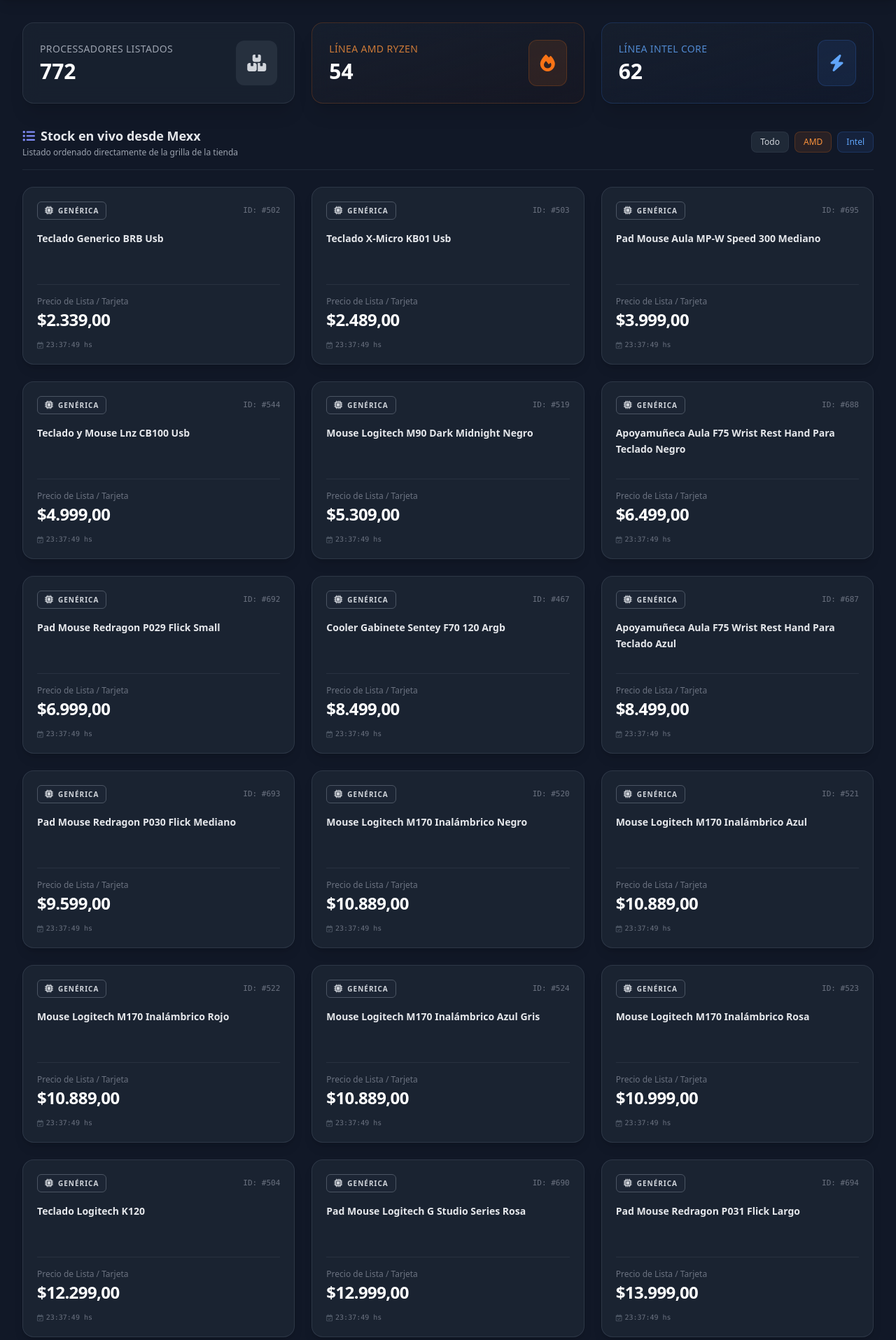
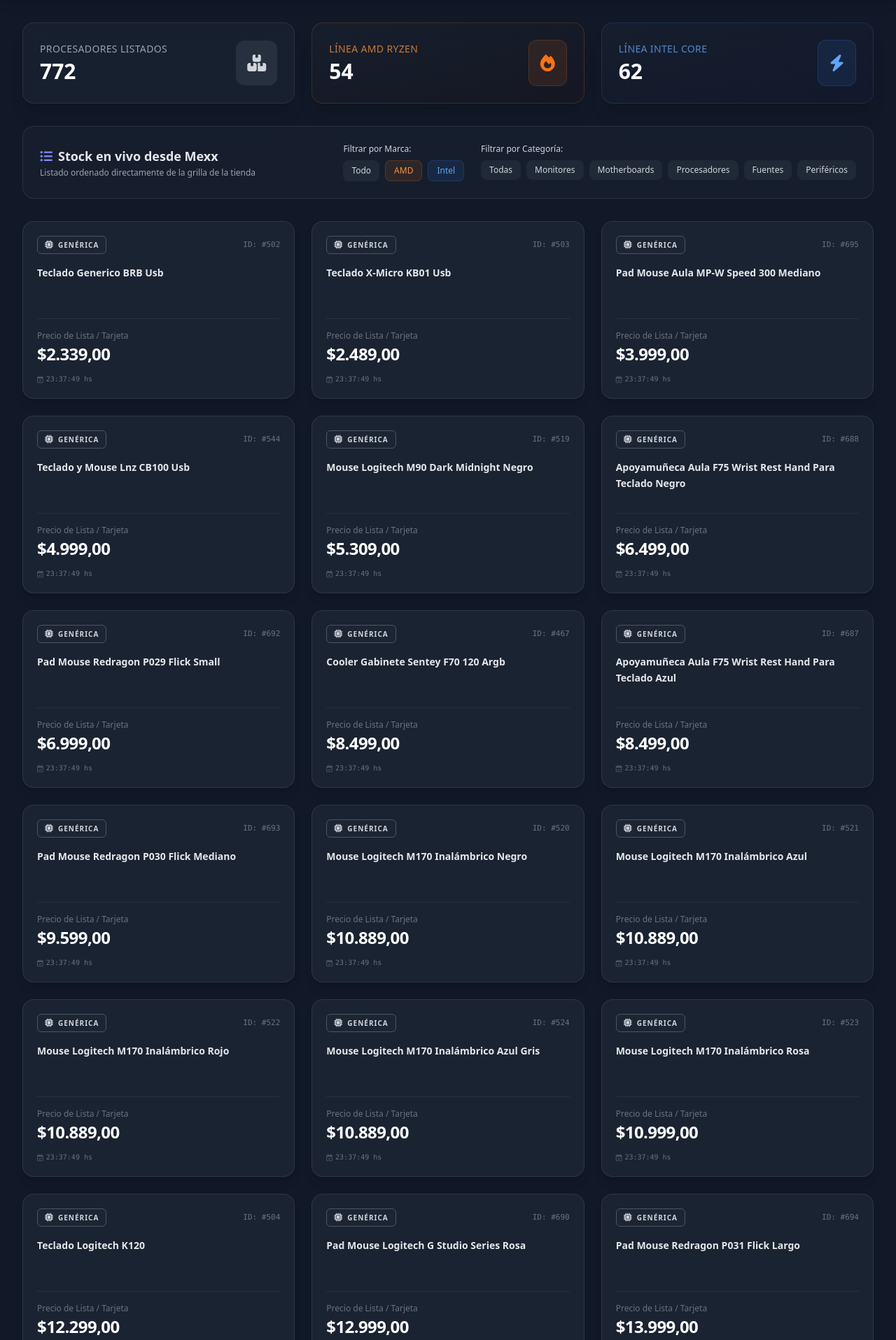
Before and after one commit to Santiago-Penalver/mexx-scraper, a Flask app: page / in a window 1280 px wide. Shown: the part 77-1992 px from the top of the page at 70% size. Run offline with Flask 3, Linux system fonts and the light colour scheme; data comes from the database, SQL or seed files in the repository; some libraries are stand-ins or nearby versions.

Commit message:
feat(filters): Agregado filtros por categoría usando HTMX

```diff
--- a/app.py
+++ b/app.py
@@ -24,18 +24,38 @@ def index():
 
 @app.route("/filtrar")
 def filtrar_productos():
-     marca_indicada = request.args.get('marca', 'Todo')
-     conexion = sqlite3.connect("mexxlista.db")
-     conexion.row_factory = sqlite3.Row
-     cursor = conexion.cursor()
+    marca_indicada = request.args.get('marca', 'Todo')
+    categoria_indicada = request.args.get('categoria', 'Todo')
 
-     if marca_indicada == "Todo":
-          cursor.execute("SELECT id, nombre, precio, marca, fecha FROM precios_lista ORDER BY precio ASC")
-     else:
-          cursor.execute("SELECT id, nombre, precio, marca, fecha FROM precios_lista WHERE marca = ? ORDER BY precio ASC", (marca_indicada,))
-     productos = cursor.fetchall()
-     conexion.close
-     return render_template("productos_cards.html", productos=productos)
+    conexion = sqlite3.connect("mexxlista.db")
+    conexion.row_factory = sqlite3.Row
+    cursor = conexion.cursor()
+
+    # Base de la consulta
+    query = "SELECT id, nombre, precio, marca, fecha, categoria FROM precios_lista WHERE 1=1"
+    params = []
+
+    # Filtro de marcas
+    if marca_indicada != "Todo":
+        query += " AND marca = ?"
+        params.append(marca_indicada)
+
+    # Filtro de categorías
+    if categoria_indicada != "Todo":
+         if categoria_indicada == "Periféricos":
+              query += " AND categoria IN ('Teclados y Mouses', 'Audio y Microfonos')"
+
+         else:
+               query += " AND categoria = ?"
+               params.append(categoria_indicada)
+
+         query += " ORDER BY precio ASC"
+
+    cursor.execute(query, params)
+    productos = cursor.fetchall()
+    conexion.close()
+
+    return render_template("productos_cards.html", productos=productos)
 
 @app.route('/detalle/<int:producto_id>')
 def producto_seleccionado(producto_id):
--- a/mexxprecioscompleto.py
+++ b/mexxprecioscompleto.py
@@ -27,10 +27,8 @@ def actualizar_precios_lista():
     conexion = sqlite3.connect("mexxlista.db")
     cursor = conexion.cursor()
 
-   # Borramos la tabla vieja de raíz para resetear las columnas
     cursor.execute("DROP TABLE IF EXISTS precios_lista")
 
-    # Creamos la tabla desde cero incluyendo la nueva columna 'categoria'
     cursor.execute("""
         CREATE TABLE IF NOT EXISTS precios_lista (
             id INTEGER PRIMARY KEY AUTOINCREMENT,
@@ -43,7 +41,6 @@ def actualizar_precios_lista():
     """)
     conexion.commit()
 
-    # Limpiamos la tabla una sola vez antes de empezar a recorrer todo
     cursor.execute("DELETE FROM precios_lista")
     conexion.commit()
 
@@ -72,7 +69,7 @@ def actualizar_precios_lista():
 
                     if not productos_lista:
                         print(f"No se encontraron más productos en {nombre_cat}. Pasando a la siguiente categoría.")
-                        break # Termina el while de esta categoría y el bucle for pasa a la siguiente
+                        break
 
                     for prod in productos_lista:
                         tag_name = prod.find("h4") or prod.find(class_=lambda x: x and 'title' in x)
@@ -89,7 +86,6 @@ def actualizar_precios_lista():
 
                             marca = "AMD" if "amd" in nombre.lower() else ("Intel" if "intel" in nombre.lower() else "Genérica")
 
-                            # Insertamos los datos incluyendo la categoría correspondiente
                             cursor.execute(
                                 "INSERT INTO precios_lista (nombre, precio, marca, fecha, categoria) VALUES (?, ?, ?, ?, ?)",
                                 (nombre, precio, marca, fecha_hoy, nombre_cat)
--- a/templates/indexmexxlist.html
+++ b/templates/indexmexxlist.html
@@ -50,7 +50,7 @@
             <!-- Total Card -->
             <div class="bg-gray-800/50 backdrop-blur-md rounded-2xl p-6 border border-gray-700/60 shadow-xl flex items-center justify-between">
                 <div>
-                    <p class="text-sm font-medium text-gray-400 tracking-wide uppercase">Processadores Listados</p>
+                    <p class="text-sm font-medium text-gray-400 tracking-wide uppercase">Procesadores Listados</p>
                     <h3 class="text-3xl font-extrabold text-white mt-1">{{ productos|length }}</h3>
                 </div>
                 <div class="bg-gray-700/50 p-4 rounded-xl text-gray-300">
@@ -86,7 +86,10 @@
         </div>
 
         <!-- Sección de Filtros -->
-        <div class="flex flex-col sm:flex-row justify-between items-start sm:items-center gap-4 mb-6 border-b border-gray-800 pb-4">
+        <div class="w-full bg-gray-800/40 backdrop-blur-md rounded-2xl p-6 border border-gray-700/60 mb-8">
+            <div class="flex flex-col md:flex-row md:items-center justify-between gap-6">
+
+                <!-- Info a la izquierda -->
                 <div>
                     <h2 class="text-lg font-bold text-gray-200 flex items-center">
                         <i class="fa-solid fa-list-ul mr-2 text-indigo-400"></i> Stock en vivo desde Mexx
@@ -94,40 +97,48 @@
                     <p class="text-xs text-gray-400 mt-0.5">Listado ordenado directamente de la grilla de la tienda</p>
                 </div>
 
-            <!-- BOTONES DE FILTRO CORREGIDOS (Todos apuntan exactamente al mismo contenedor dinámico completo) -->
+                <!-- Contenedor de Botoneras de Filtros -->
+                <div class="flex flex-col sm:flex-row gap-6">
+                    <!-- FILTROS POR MARCA -->
+                    <div>
+                        <p class="text-xs text-gray-300 font-medium mb-2">Filtrar por Marca:</p>
                         <div class="flex gap-2">
-                <button hx-get="/filtrar?marca=Todo"
-                        hx-target="#grid-productos"
-                        class="px-3 py-1.5 text-xs font-medium rounded-lg bg-gray-800 text-gray-300 hover:bg-gray-700 hover:text-white transition-colors border border-gray-700/50">
-                    Todo
-                </button>
-                <button hx-get="/filtrar?marca=AMD"
-                        hx-target="#grid-productos"
-                        class="px-3 py-1.5 text-xs font-medium rounded-lg bg-orange-500/10 text-orange-400 hover:bg-orange-500/20 transition-colors border border-orange-500/20">
-                    AMD
-                </button>
-                <button hx-get="/filtrar?marca=Intel"
-                        hx-target="#grid-productos"
-                        class="px-3 py-1.5 text-xs font-medium rounded-lg bg-blue-500/10 text-blue-400 hover:bg-blue-500/20 transition-colors border border-blue-500/20">
-                    Intel
-                </button>
+                            <button hx-get="/filtrar?marca=Todo" hx-target="#grid-productos" class="px-3 py-1.5 text-xs font-medium rounded-lg bg-gray-800 text-gray-300 hover:bg-gray-700 transition-colors">Todo</button>
+                            <button hx-get="/filtrar?marca=AMD" hx-target="#grid-productos" class="px-3 py-1.5 text-xs font-medium rounded-lg bg-orange-500/10 text-orange-400 border border-orange-500/20 hover:bg-orange-500/20 transition-colors">AMD</button>
+                            <button hx-get="/filtrar?marca=Intel" hx-target="#grid-productos" class="px-3 py-1.5 text-xs font-medium rounded-lg bg-blue-500/10 text-blue-400 border border-blue-500/20 hover:bg-blue-500/20 transition-colors">Intel</button>
                         </div>
                     </div>
 
+                    <!-- FILTROS POR CATEGORÍA -->
+                    <div>
+                        <p class="text-xs text-gray-300 font-medium mb-2">Filtrar por Categoría:</p>
+                        <div class="flex flex-wrap gap-2 max-w-xl">
+                            <button hx-get="/filtrar?categoria=Todo" hx-target="#grid-productos" class="px-3 py-1.5 text-xs font-medium rounded-lg bg-gray-800 text-gray-300 hover:bg-gray-700 transition-colors">Todas</button>
+                            <button hx-get="/filtrar?categoria=Monitores" hx-target="#grid-productos" class="px-3 py-1.5 text-xs font-medium rounded-lg bg-gray-800 text-gray-300 hover:bg-gray-700 transition-colors">Monitores</button>
+                            <button hx-get="/filtrar?categoria=Motherboards" hx-target="#grid-productos" class="px-3 py-1.5 text-xs font-medium rounded-lg bg-gray-800 text-gray-300 hover:bg-gray-700 transition-colors">Motherboards</button>
+                            <button hx-get="/filtrar?categoria=Procesadores" hx-target="#grid-productos" class="px-3 py-1.5 text-xs font-medium rounded-lg bg-gray-800 text-gray-300 hover:bg-gray-700 transition-colors">Procesadores</button>
+                            <button hx-get="/filtrar?categoria=Fuentes de Poder" hx-target="#grid-productos" class="px-3 py-1.5 text-xs font-medium rounded-lg bg-gray-800 text-gray-300 hover:bg-gray-700 transition-colors">Fuentes</button>
+                            <!-- NUEVO BOTÓN DE PERIFÉRICOS -->
+                            <button hx-get="/filtrar?categoria=Periféricos" hx-target="#grid-productos" class="px-3 py-1.5 text-xs font-medium rounded-lg bg-gray-800 text-gray-300 hover:bg-gray-700 transition-colors">Periféricos</button>
+                        </div>
+                    </div>
+                </div>
+
+            </div>
+        </div>
         <!-- Grilla Principal y Detalle -->
         <div class="flex flex-col lg:flex-row gap-8 items-start">
 
-            <!-- 1. CONTENEDOR DINÁMICO (Esto es lo que pisan los filtros y mantiene la grilla sana) -->
+            <!-- 1. CONTENEDOR DINÁMICO -->
             <div id="contenedor-dinamico-tarjetas" class="flex-1 w-full">
                 <div id="grid-productos" class="grid grid-cols-1 sm:grid-cols-2 xl:grid-cols-3 gap-6">
                     {% include 'productos_cards.html' %}
                 </div>
             </div>
 
-            <!-- 2. COLUMNA DE DETALLE INDIVIDUAL (Queda 100% afuera de la zona de filtrado) -->
+            <!-- 2. COLUMNA DE DETALLE INDIVIDUAL -->
             <div id="columna-detalle" class="hidden w-full lg:w-80 xl:w-96 shrink-0 transition-all duration-300">
                 <div id="panel-contenido-detalle" class="sticky top-24 bg-gray-800/40 backdrop-blur-md rounded-2xl p-6 border border-gray-700/50 shadow-xl">
-                    <!-- Aquí HTMX inyecta de forma limpia producto_detalle.html -->
                 </div>
             </div>
 
@@ -136,7 +147,7 @@
     </main>
 
     <footer class="mt-20 border-t border-gray-800 bg-gray-950/40 py-6 text-center text-xs text-gray-600">
-        <p>Hardware Tracker Dashboard v1.0 – Proyecto Flask & SQLite3</p>
+        <p>Hardware Tracker Dashboard v1.0 – Proyecto Flask & SQLite3 by Santiago Peñalver</p>
     </footer>
 
 </body>
```
Lines whose indentation alone changed are shown as unchanged.
